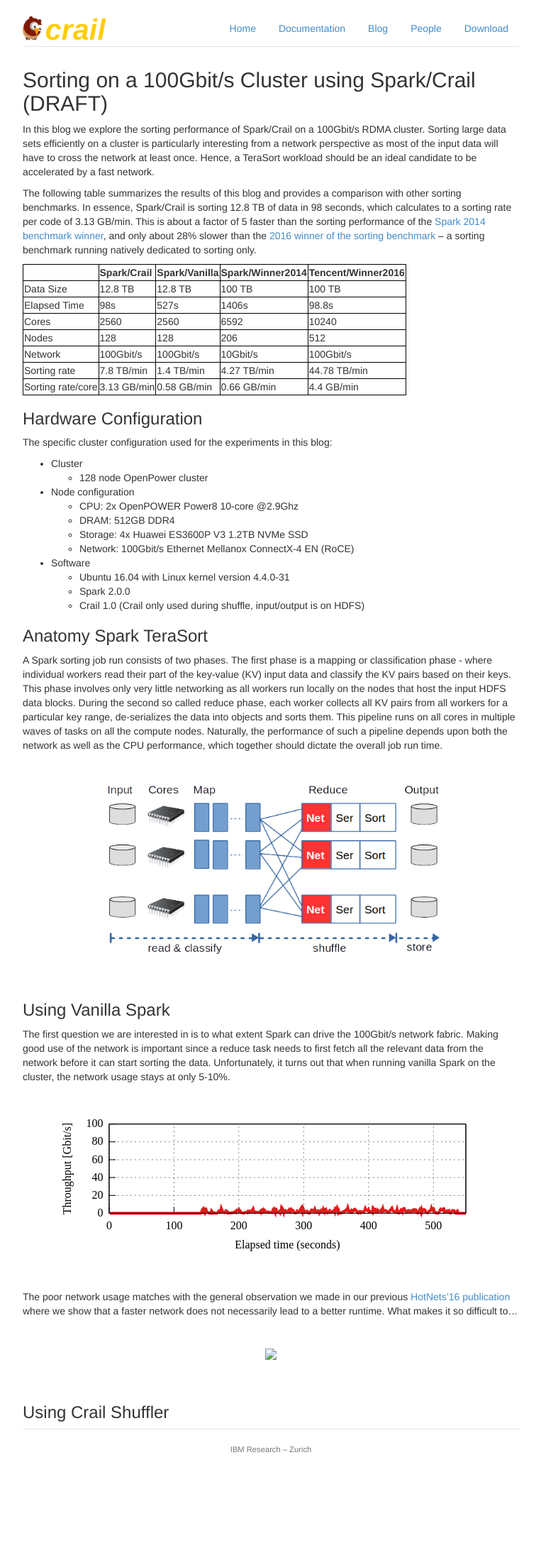
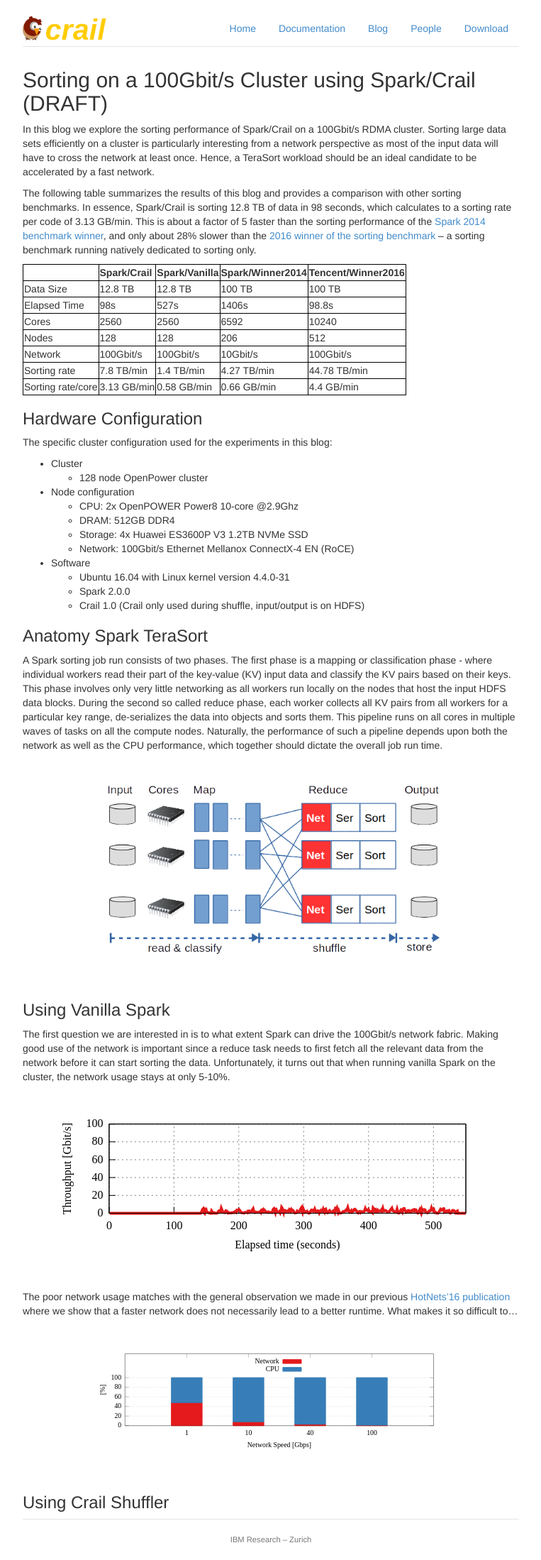
Before and after one commit to apache/incubator-crail-website, a Jekyll site: the page built from _posts/blog/2017-01-1-sorting.md, in a window 1280 px wide. Shown: the whole page at 71% size, without its empty margins (258-1021 px from the left). Built offline with Jekyll 4.4.1, drawn with Linux system fonts in a browser that asks for light colours; before the commit the page ends 2071 px from its top, so only the background shows below that.

Commit message:
Update 2017-01-1-sorting.md

```diff
--- a/_posts/blog/2017-01-1-sorting.md
+++ b/_posts/blog/2017-01-1-sorting.md
@@ -55,7 +55,7 @@
 The poor network usage matches with the general observation we made in our previous [HotNets'16 publication](http://dl.acm.org/citation.cfm?id=3027062) where we show that a faster network does not necessarily lead to a better runtime. What makes it so difficult to...
 
 <br>
-<div style="text-align:center"><img src ="http://crail.io/img/blog/sort/cpu_network.png" width="490" /></div>
+<div style="text-align:center"><img src ="http://crail.io/img/blog/sort/cpu_network.svg" width="490" /></div>
 <br><br>
 
 ### Using Crail Shuffler
```
